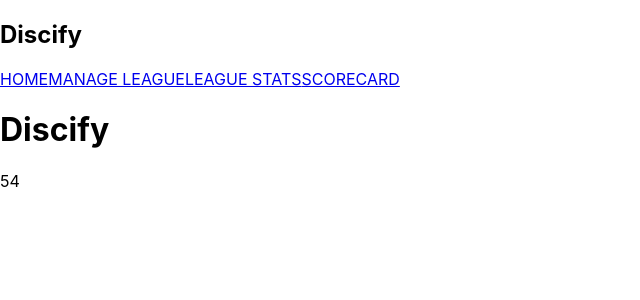
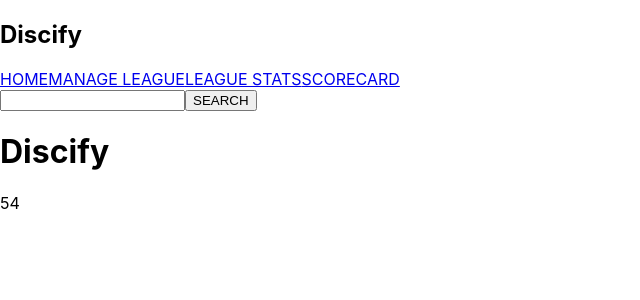
Before and after one commit to philalewis/discify, a React (Create React App) app: page / in a window 1280 px wide. Shown: the top 300 px of the page, without its empty margins (0-640 px from the left). Built offline with nearby package versions, Linux system fonts and the light colour scheme.

Commit message:
Build routing for course search by name

```diff
--- a/src/App.js
+++ b/src/App.js
@@ -7,8 +7,9 @@ import Navbar from './Components/Navbar'
 import Manage from './Components/Manage'
 import Stats from './Components/Stats'
 import Scorecard from './Components/Scorecard'
+import Courses from './Components/Courses'
 
-function App() {
+const App = () => {
   useEffect(() => {
 
   }, [])
@@ -21,6 +22,7 @@ function App() {
         <Route exact path='/manage/' element={<Manage />} />
         <Route exact path='/stats/' element={<Stats />} />
         <Route exact path='/scorecard/' element={<Scorecard />} />
+        <Route path='/courses/' element={<Courses />} />
       </Routes>
     </main>
   );
--- /dev/null
+++ b/src/Components/Courses.js
@@ -0,0 +1,17 @@
+import React from 'react'
+import { useSearchParams } from 'react-router-dom'
+
+const Courses = () => {
+  const [ searchParams ] = useSearchParams()
+
+  // const currentCourses = apiCalls.getCourses(searchParams)
+
+  return (
+    <section>
+      <h2>IT WORKED!!!!</h2>
+      { searchParams }
+    </section>
+  )
+}
+
+export default Courses
--- a/src/Components/Home.js
+++ b/src/Components/Home.js
@@ -1,13 +1,15 @@
 import React, { useContext, useState } from 'react'
 import { DiscContext } from '../context'
+import Searchbar from './Searchbar'
 
 const Home = () => {
   const { name, scorecard } = useContext(DiscContext)
 
-  // const [ name, setName ] = useState('')
+  // const [ input, setInput ] = useState('')
 
   return (
     <div>
+      <Searchbar />
       <h1>{name}</h1>
       <p>{scorecard.par}</p>
     </div>
--- /dev/null
+++ b/src/Components/Searchbar.js
@@ -0,0 +1,26 @@
+import React, { useState } from 'react'
+import { Link, Route, useNavigate } from 'react-router-dom'
+import Courses from './Courses'
+
+const Searchbar = () => {
+  const [ inputValue, setInputValue ] = useState('')
+
+  const navigate = useNavigate()
+
+  const handleChange = (event) => {
+    setInputValue(event.target.value)
+  }
+
+  const searchCourses = () => {
+    navigate(`/courses?name=${inputValue}`)
+  }
+
+  return (
+    <div>
+      <input type="text" className="search-bar" value={inputValue} onChange={event => handleChange(event)}/>
+      <button className="search-btn" onClick={searchCourses}>SEARCH</button>
+    </div>
+  )
+}
+
+export default Searchbar
```
